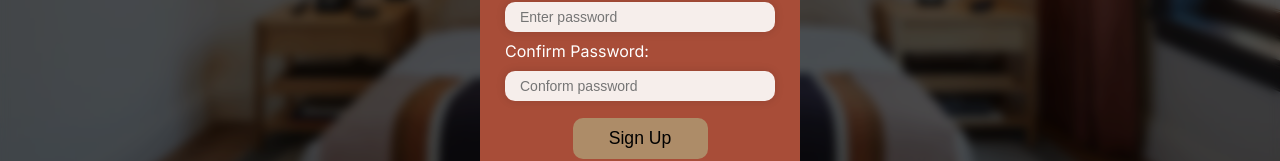
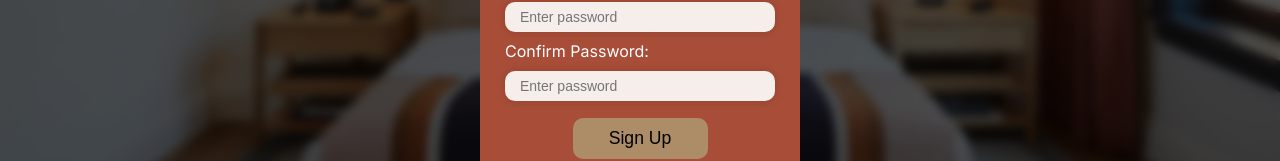
Before and after one commit to Ewebajo-Oluwaseyi/Lodge-Room, a React (Create React App) app: page / in a window 1280 px wide. Both pictures are taken after a click on the button "Host Sign up". Shown: the part 445-606 px from the top of the page. Built offline with nearby package versions, Linux system fonts and the light colour scheme; no server answers.

Commit message:
placeholder update

```diff
--- a/src/Components/Signup/Signup.tsx
+++ b/src/Components/Signup/Signup.tsx
@@ -36,7 +36,7 @@ const Signup = () => {
                     </div>
                     <div className={Style.Col}>
                         <label>Confirm Password:</label>
-                        <input type="password" placeholder="Conform password" value={ctx.passwordConfirmation} onChange={ctx.handleConfirmPasswordInput}/>
+                        <input type="password" placeholder="Enter password" value={ctx.passwordConfirmation} onChange={ctx.handleConfirmPasswordInput}/>
                     </div>
                     <Button className={Style.Button} value={ctx.userType} type="submit" onClick={ctx.handleSignupSubmit}>
                         {ctx.loading ? "Signing up..." : "Sign Up"}
```
